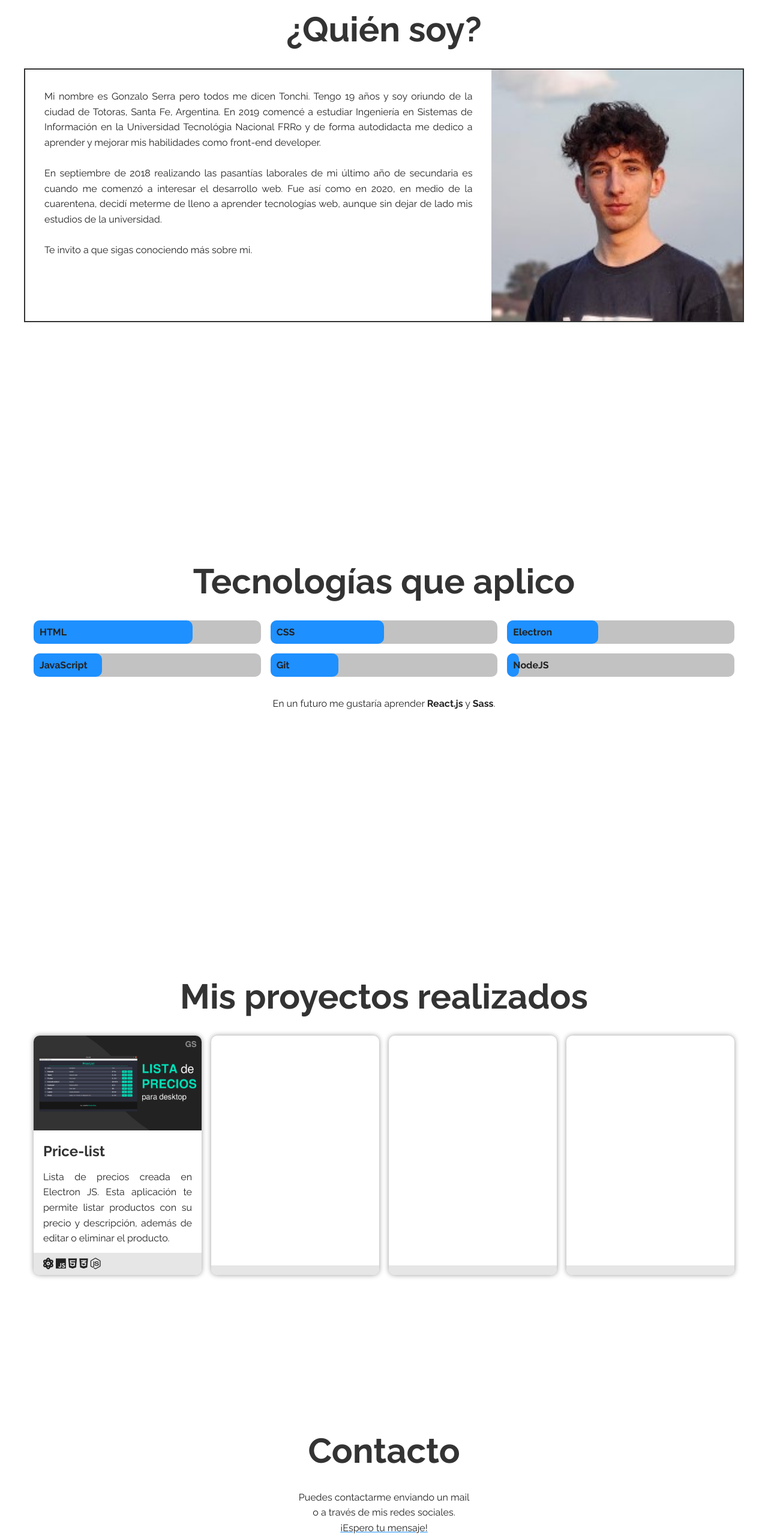
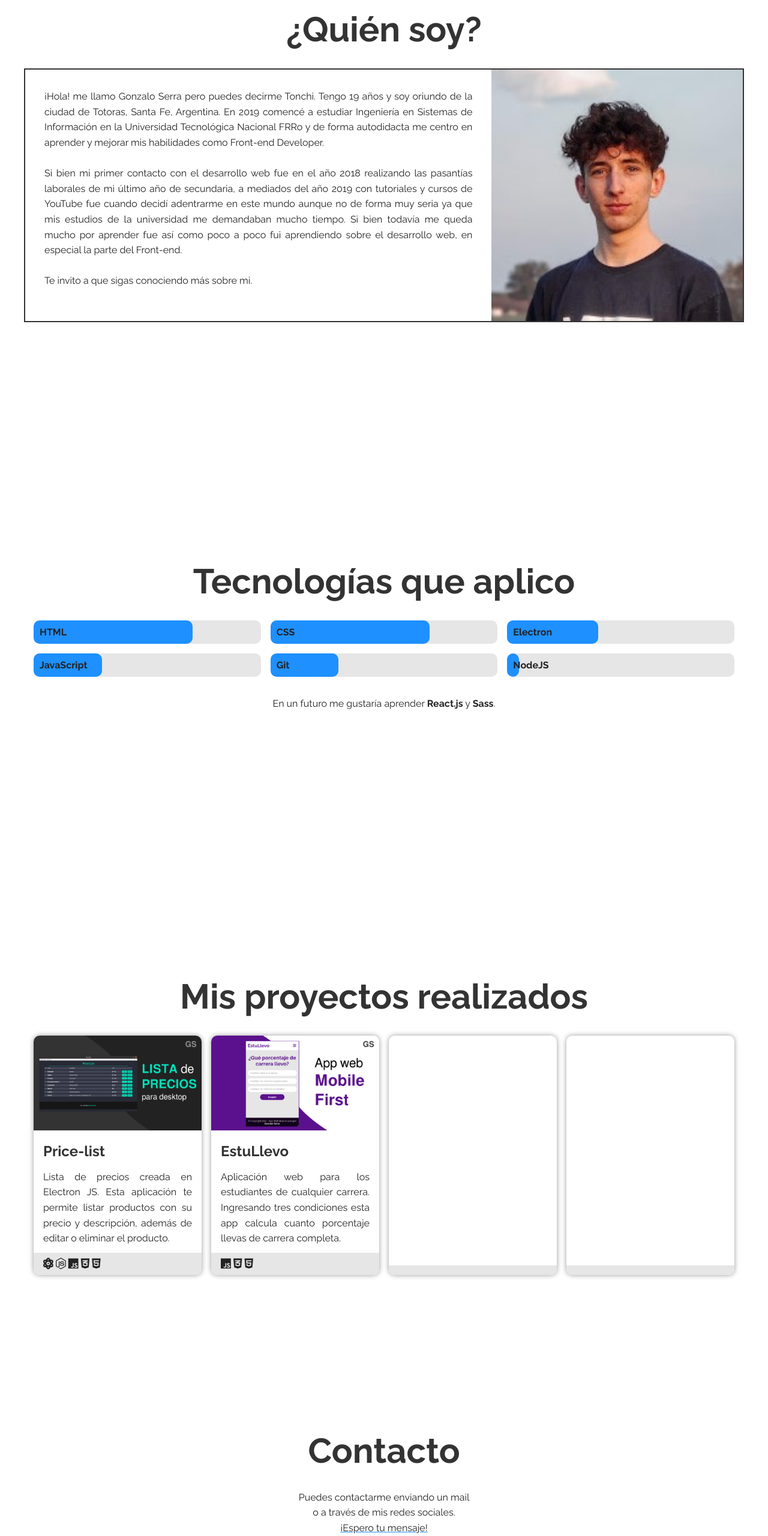
Before and after one commit to tonchiserra/portafolioWeb, a plain HTML site: page index.html in a window 1280 px wide. Shown: the part 940-3500 px from the top of the page at 60% size. Drawn offline with Linux system fonts and the light colour scheme.

Commit message:
V3.1 Complete

```diff
--- a/index.html
+++ b/index.html
@@ -70,8 +70,10 @@
         <h3 class="title">¿Quién soy?</h3>
         <div class="about-content">
             <p class="text">
-                Mi nombre es Gonzalo Serra pero todos me dicen Tonchi. Tengo 19 años y soy oriundo de la ciudad de Totoras, Santa Fe, Argentina. En 2019 comencé a estudiar Ingeniería en Sistemas de Información en la Universidad Tecnológia Nacional FRRo y de forma autodidacta me dedico a aprender y mejorar mis habilidades como front-end developer. <br><br>
-                En septiembre de 2018 realizando las pasantías laborales de mi último año de secundaria es cuando me comenzó a interesar el desarrollo web. Fue así como en 2020, en medio de la cuarentena, decidí meterme de lleno a aprender tecnologías web, aunque sin dejar de lado mis estudios de la universidad. <br> <br>
+                ¡Hola! me llamo Gonzalo Serra pero puedes decirme Tonchi. Tengo 19 años y soy oriundo de la ciudad de Totoras, Santa Fe, Argentina. En 2019 comencé a estudiar Ingeniería en Sistemas de Información en la Universidad Tecnológica Nacional FRRo y de forma autodidacta me centro en aprender y mejorar mis habilidades como Front-end Developer.
+                <br><br>
+                Si bien mi primer contacto con el desarrollo web fue en el año 2018 realizando las pasantías laborales de mi último año de secundaria, a mediados del año 2019 con tutoriales y cursos de YouTube fue cuando decidí adentrarme en este mundo aunque no de forma muy seria ya que mis estudios de la universidad me demandaban mucho tiempo. Si bien todavía me queda mucho por aprender fue así como poco a poco fui aprendiendo sobre el desarrollo web, en especial la parte del Front-end.
+                <br><br>
                 Te invito a que sigas conociendo más sobre mi.
             </p>
             <img class="about-image" src="assets/profile-image.jpg" alt="Gonzalo Serra">
@@ -106,21 +108,23 @@
                 </div>
                 <div class="proyect-technologies">
                     <i class="fas fa-atom"></i>
+                    <i class="fab fa-node-js"></i>
                     <i class="fab fa-js"></i>
+                    <i class="fab fa-css3-alt"></i>
                     <i class="fab fa-html5"></i>
-                    <i class="fab fa-css3-alt"></i>
-                    <i class="fab fa-node-js"></i>
                 </div>
             </article>
 
             <article class="proyect">
-                <img src="" alt="" class="proyect-image">
+                <a href="https://github.com/tonchiserra/EstuLlevo" target="_blank" rel="noopener"><img src="assets/estullevo-image.png" alt="EstuLlevo image" class="proyect-image"></a>
                 <div class="proyect-description">
-                    <h4 class="proyect-title"></h4>
-                    <p class="text"></p>
+                    <h4 class="proyect-title"><a href="https://github.com/tonchiserra/EstuLlevo" target="_blank" rel="noopener">EstuLlevo</a></h4>
+                    <p class="text">Aplicación web para los estudiantes de cualquier carrera. Ingresando tres condiciones esta app calcula cuanto porcentaje llevas de carrera completa.</p>
                 </div>
                 <div class="proyect-technologies">
-
+                    <i class="fab fa-js"></i>
+                    <i class="fab fa-css3-alt"></i>
+                    <i class="fab fa-html5"></i>
                 </div>
             </article>
 
@@ -176,7 +180,7 @@
 
                     <div class="contact-loader modal-none">
                         <h3 class="title">Enviando...</h3>
-                        <i class="fas fa-hourglass-half"></i>
+                        <i class="fas fa-circle-notch"></i>
                     </div>
                 </div>
             </article>
--- a/style.css
+++ b/style.css
@@ -7,7 +7,7 @@
     --third-color: #002897;
     --third-alpha-color: rgba(0, 40, 151, 0.75);
     --white-color: #fff;
-    --gray-color: #c2c2c2;
+    --gray-color: #e6e6e6;
     --black-color: #000;
     --link-color: #fff;
     --title-color: #333;
@@ -292,7 +292,7 @@ p {
 }
 
 .progressCSS span {
-    width: 50%;
+    width: 70%;
 }
 
 .progressJS span {
@@ -362,7 +362,7 @@ p {
 
 .proyect-technologies {
     padding: 0.5rem 1rem;
-    background-color: #e6e6e6;
+    background-color: var(--gray-color);
     border-radius: 0 0 10px 10px;
     position: absolute;
     bottom: 0;
@@ -472,6 +472,35 @@ p {
     font-size: 9.5vw;
     color: var(--first-color);
     padding: 2rem 4rem;
+
+    -webkit-animation: loader 1.3s linear infinite;
+    animation: loader 1.3s linear infinite;
+    animation-name: loader;
+    animation-duration: 1.3s;
+    animation-timing-function: linear;
+    animation-delay: 0s;
+    animation-iteration-count: infinite;
+    animation-direction: normal;
+    animation-fill-mode: none;
+    animation-play-state: running;
+}
+
+@keyframes loader {
+    0% {
+        transform: rotate(0deg);
+    }
+    100% {
+        transform: rotate(360deg);
+    }
+}
+
+@keyframes loader {
+    0% {
+        -webkit-transform: rotate(0deg);
+    }
+    100% {
+        -webkit-transform: rotate(360deg);
+    }
 }
 
 
```
Also changed, not shown: assets/estullevo-image.png (added), assets/hero-image-home.png.
